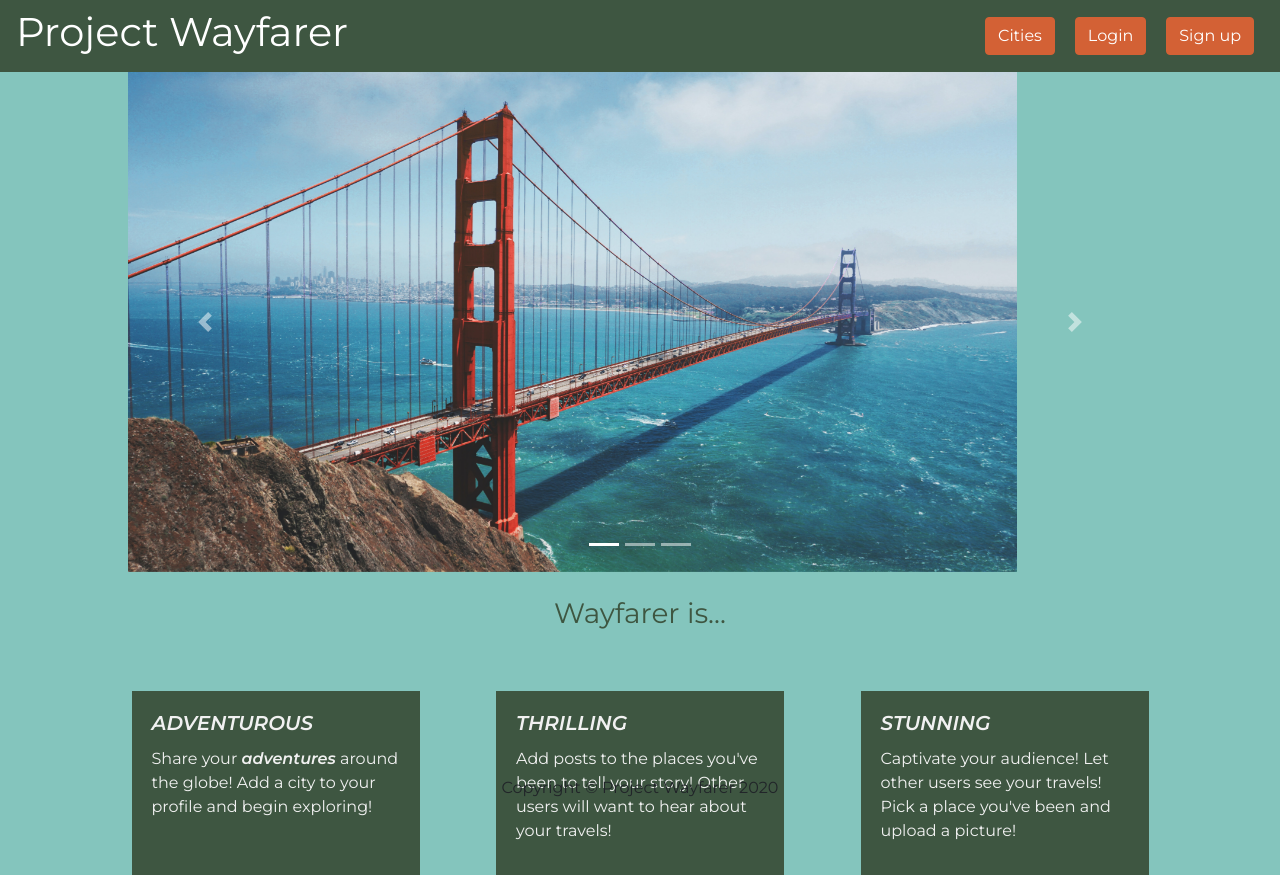
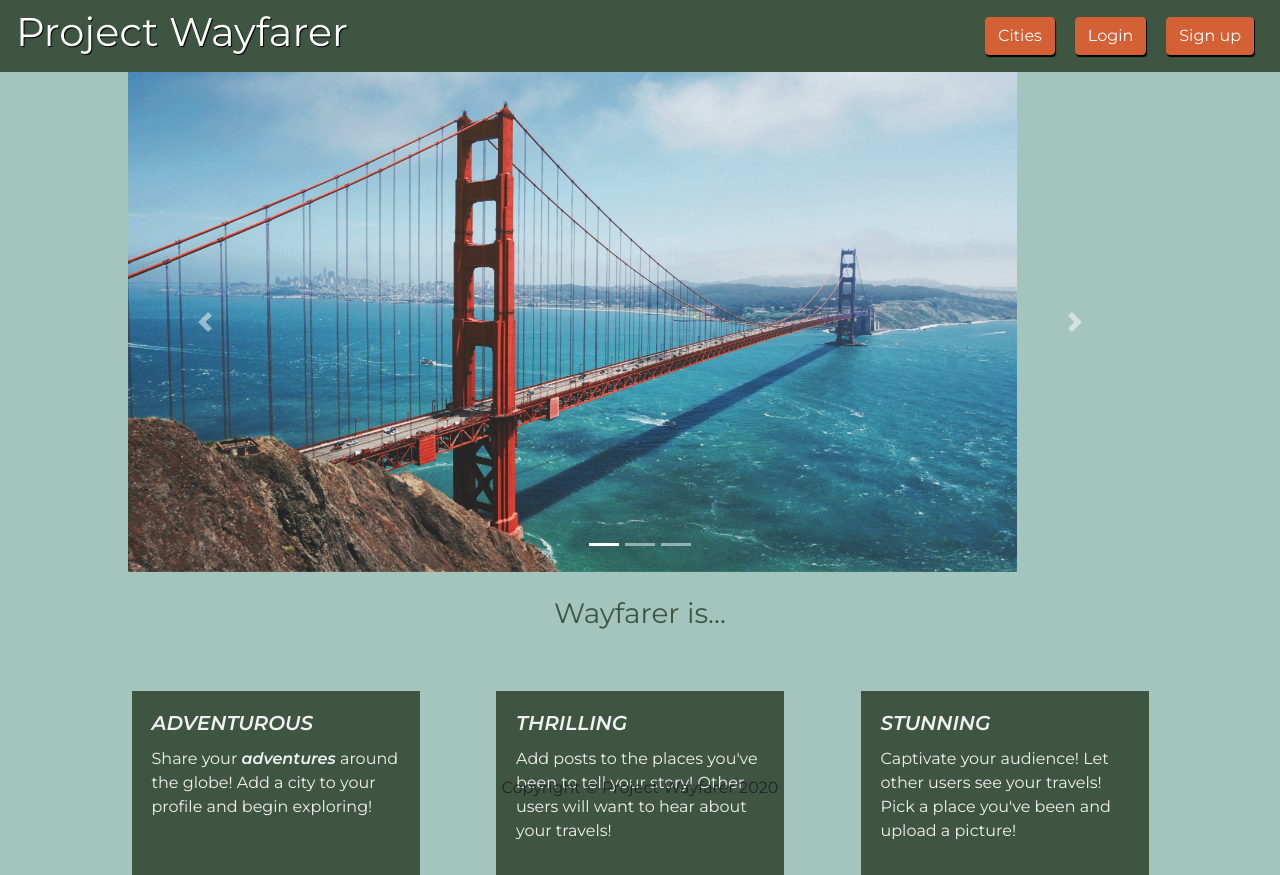
Before and after one commit to TimothyAllgood/project_wayfare, a Django app: page / in a window 1280 px wide. Run offline with Django 3.2, Linux system fonts and the light colour scheme; parts of the project's set-up code (start-up, migrations or seed data) failed here and were passed over; some libraries are stand-ins or nearby versions.

Commit message:
Lucian (#17)
* first leg maybe

* stylings and buttons

* homepage and posts styles

* conflicts

* styling

```diff
--- a/main_app/models.py
+++ b/main_app/models.py
@@ -29,7 +29,7 @@
         choices=CITIES,
         default=CITIES[0][0]
         )
-    dark_mode = models.BooleanField()
+    dark_mode = models.BooleanField(default=False)
     bio = models.CharField(max_length=1000)
 
 class Post(models.Model):
--- a/main_app/static/css/styles.css
+++ b/main_app/static/css/styles.css
@@ -5,6 +5,14 @@
 	--main: #d36135;
 	--main-hover: #a24936;
 	--light: #f1f1f1;
+}
+
+.shadows {
+	box-shadow: 1px 2px 1px black;
+}
+.shadows:hover {
+	box-shadow: 1px 1px 1px black;
+
 }
 
 * {
@@ -16,6 +24,17 @@
 	/*background-color: var(--light);*/
 	background-color: #84c5bd;
 	overflow-x: hidden;
+	background-color: #a4c5bd;
+}
+.logo-text {
+	text-shadow: 1px 1px 1px black;
+}
+.logo-text:hover {
+	text-decoration: none;
+	color: #c2bfbf
+}
+.text-shadow{
+	text-shadow: 1px 1px 1px black;
 }
 
 .helptext {
@@ -173,6 +192,9 @@
 	flex-direction: column;
 	justify-content: center;
 }
+.profile-container .card {
+	border-radius: 10px!important;
+}
 
 .user-posts {
 	display: flex;
@@ -279,12 +301,16 @@
 	text-align: center;
 	color: var(--white);
 	margin-top: 15px;
+	box-shadow: 1px 2px 1px black;
+
 }
 
 .city-link:hover {
 	background: var(--main-hover);
 	color: var(--white);
 	text-decoration: none;
+	box-shadow: 1px 1px 1px black;
+
 }
 
 .active-city {
@@ -335,6 +361,10 @@
 .inner-post {
 	display: flex;
 	margin: 12.5px 0;
+	border-bottom: 1px solid black;
+	/* box-shadow: 1px 1px 1px black; */
+	border-radius: 0 0 10px 50px;
+	width: 95%;
 }
 
 .inner-post .user-image img {
@@ -384,17 +414,20 @@
 	display: flex;
 	justify-content: center;
 	width: 100%;
+	justify-content: space-evenly;
 }
 
 .post-btn,
 .previous-post-btn {
-	background: var(--main);
+	background: #7c2402;
 	padding: 15px;
 	border-radius: 10px;
 	width: 35%;
 	text-align: center;
 	color: var(--white);
 	margin-top: 15px;
+	box-shadow: 1px 2px 1px black;
+
 }
 
 .post-btn:hover,
@@ -402,6 +435,8 @@
 	background: var(--main-hover);
 	color: var(--white);
 	text-decoration: none;
+	box-shadow: 1px 1px 1px black;
+
 }
 
 /* PAGINATION */
@@ -454,4 +489,5 @@
 .green-title {
 	background-color: var(--dark);
 	color: var(--light);
+	border-radius: 10px 10px 0 0;
 }
--- a/main_app/templates/base.html
+++ b/main_app/templates/base.html
@@ -24,21 +24,21 @@
 <body>
     <nav class="navbar navbar-dark bg-dark">
         <div class="logo">
-            <a href="{% url 'home' %}"><h1>Project Wayfarer</h1></a>
+            <a href="{% url 'home' %}" class="logo-text"><h1>Project Wayfarer</h1></a>
         </div>
     {% if user.is_authenticated %}
     <ul class="nav logged-in">
-        <a href="{% url 'cities' %}"><button class="btn btn-primary nav-item">Cities</button></a>
-        <a href="{% url 'profile' %}"><button class="btn btn-primary nav-item">Welcome, {{user.username}} </button></a>
-        <a href="{% url 'logout' %}"><button class="btn btn-primary nav-item">Log Out</button></a>
+        <a href="{% url 'cities' %}"><button class="btn btn-primary nav-item shadows">Cities</button></a>
+        <a href="{% url 'profile' %}"><button class="btn btn-primary nav-item shadows">Welcome, {{user.username}} </button></a>
+        <a href="{% url 'logout' %}"><button class="btn btn-primary nav-item shadows">Log Out</button></a>
     </ul>
     {% else %}
     <ul class="nav logged-out">
-        <a href="{% url 'cities' %}"><button type='link' class="btn btn-primary nav-item">Cities</button></a>
-        <button type="button" class="btn btn-primary nav-item" data-toggle="modal" data-target="#loginModal">
+        <a href="{% url 'cities' %}"><button type='link' class="btn btn-primary nav-item shadows">Cities</button></a>
+        <button type="button" class="btn btn-primary nav-item shadows" data-toggle="modal" data-target="#loginModal">
             Login
         </button>
-        <button type="button" class="btn btn-primary nav-item" data-toggle="modal" data-target="#signupModal">
+        <button type="button" class="btn btn-primary nav-item shadows" data-toggle="modal" data-target="#signupModal">
             Sign up
         </button>
     </ul>
--- a/wayfarer/settings.py
+++ b/wayfarer/settings.py
@@ -95,6 +95,8 @@
     'default': {
         'ENGINE': 'django.db.backends.postgresql',
         'NAME': 'wayfarer',
+        'USER': 'RonsterJ',
+        'PASSWORD': 'Ln134146',
     }
 }
 
```
Also changed, not shown: main_app/static/css/dark.css (+9 -2 lines), main_app/templates/post.html (+6 -4 lines), main_app/templates/registration/profile.html (+4 -4 lines).
